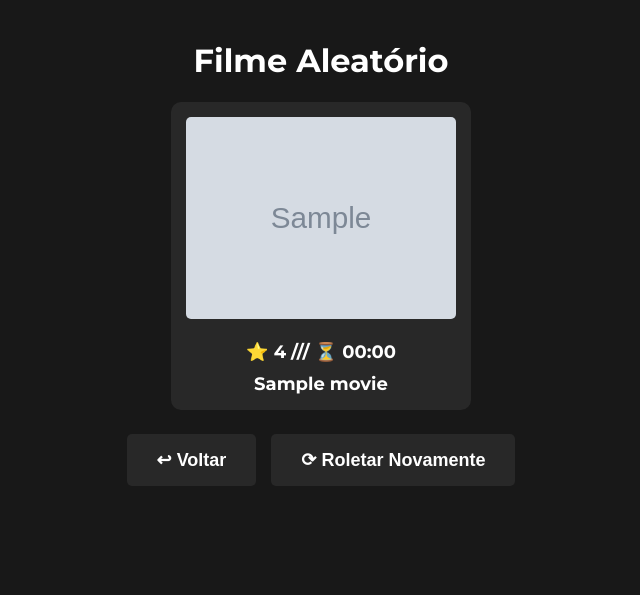
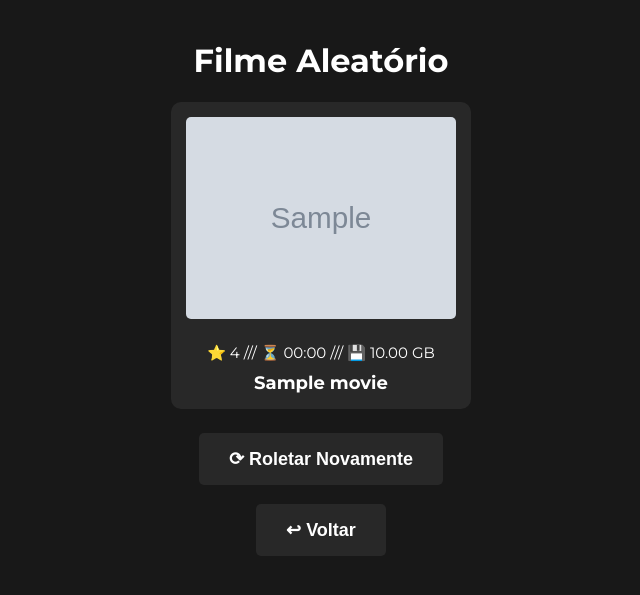
Before and after one commit to murilo-padiola/Padiflix, a Flask app: template templates/random.html in a window 1280 px wide. Shown: the top 595 px of the page, without its empty margins (319-959 px from the left). Run offline with Flask 3, Linux system fonts and the light colour scheme; the template is opened without the code that fills it: most values are stand-ins (such as "Sample title", 1, 10 or a date in 2020); grey boxes marked "Sample" are stand-in pictures; parts of the project's set-up code (start-up, migrations or seed data) failed here and were passed over.

Commit message:
Refactor movie display and styling in random.html

```diff
--- a/templates/random.html
+++ b/templates/random.html
@@ -12,6 +12,7 @@
             background-color: #181818;
             color: #ffffff;
             padding: 20px;
+            outline: black;
             margin: 0;
             text-align: center;
             overflow: hidden;
@@ -81,21 +82,27 @@
             transition: background-color 0.3s ease;
         }
 
+        .movie {
+            --highlight: {{ movie.color }};
+        }
+
         .movie a:hover {
-            background-color: #8C1E24;
-            transition: 0.5s ease;
+            background-color: var(--highlight);
+            transition: background-color 0.6s ease;
         }
 
         .rating {
             position: relative;
             color: #ffffff;
-            font-size: 18px;
+            font-size: 15px;
             padding-bottom: 10px;
             border-radius: 5px;
-            font-weight: 700;
+            font-weight: 400;
             display: inline-block;
             margin-top: -30px;
             margin-left: 0px;
+            text-align: center;
+            padding-top: -5px;
         }
 
         @media (max-width: 600px) {
@@ -133,23 +140,28 @@
 </head>
 <body>
     <div id="preloader"></div>
-
     <div class="main-content">
         <h1>Filme Aleatório</h1>
         <div class="movie">
             <a href="{{ url_for('play', filename=movie.path) }}" onclick="handlePlay(event)">
                 <img src="{{ movie.cover_art }}" alt="Cover Art">
                 <br>
-                <div class="rating" style="text-align: center;">⭐ {{ movie.rating }}
+                <div class="rating">
+                    ⭐ {{ movie.rating }}
                     ///
                     ⏳ {{ '%02d:%02d' % (movie.duration // 3600, (movie.duration // 60) % 60) }}
+                    ///
+                    💾 {{ '%.2f'|format(movie.size_gb) }} GB
                 </div>
                 <div style="text-align: center;">{{ movie.name }}</div>
             </a>
         </div>
         <div class="button-container">
+            <button class="button" onclick="window.location.reload()">⟳ Roletar Novamente</button>
+        </div>
+        <div>
+            <br>
             <button class="button" onclick="window.location.href='/'">↩ Voltar</button>
-            <button class="button" onclick="window.location.reload()">⟳ Roletar Novamente</button>
         </div>
     </div>
     <script>
@@ -188,7 +200,8 @@
                         img.style.zIndex = '1001';
                     } else {
                         img.style.transition = 'transform 1s ease-out, opacity 1s ease, width 1s ease-out, height 1s ease-out';
-                        img.style.transform = `translate(${screenWidth / 2}px, ${screenHeight / 2}px) rotate(0deg)`;
+                        img.style.transitionDuration = '1.1s';
+                        img.style.transform = `translate(${screenWidth*0}px, ${screenHeight*0}px) rotate(0deg)`;
                         img.style.width = `0px`;
                         img.style.height = `0px`;
                     }
```
